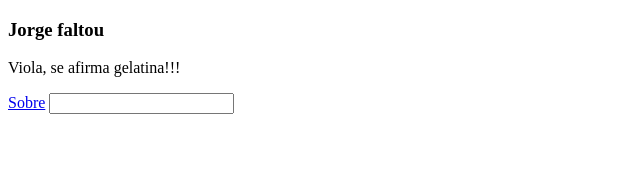
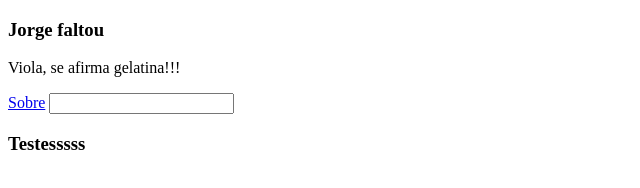
Before and after one commit to VulgoOrochidaDeepWeb/atv-2-git, a plain HTML site: page index.html in a window 1280 px wide. Shown: the full height of the page, 0-640 px from the left. Drawn offline with Linux system fonts and the light colour scheme.

Commit message:
Teste 01

```diff
--- a/index.html
+++ b/index.html
@@ -10,5 +10,6 @@
     <p>Viola, se afirma gelatina!!!</p>
     <a href="#">Sobre</a>
     <input type="password">
+    <h3>Testesssss</h3>
 </body>
 </html>
```
